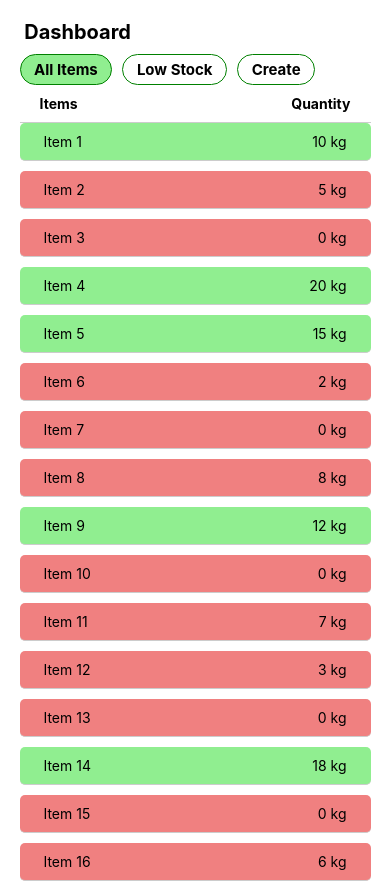
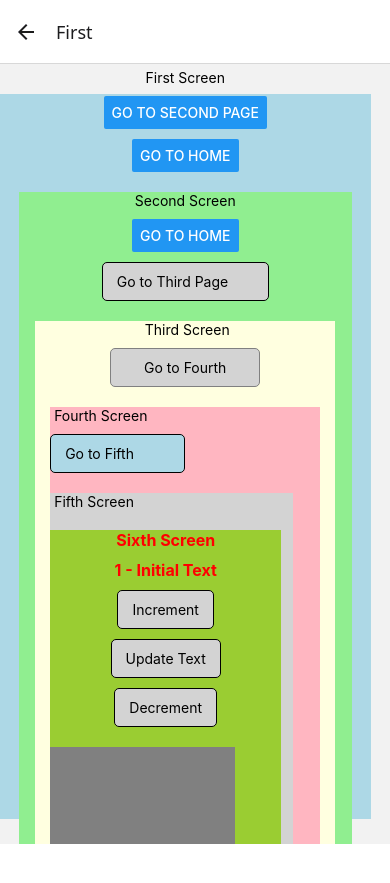
Before and after one commit to Harendrasingh1/ReactNative-Project, a React Native app: screen /First in a window 390 px wide. Shown: the top 883 px of the page. After the commit the page ends 844 px from the top, so only its background shows below. Built offline with nearby package versions, Linux system fonts and the light colour scheme.

Commit message:
Testing page for Knowledge

```diff
--- a/App.tsx
+++ b/App.tsx
@@ -1,4 +1,4 @@
-import React, { useState } from 'react';
+import React, { createContext, useEffect, useState } from 'react';
 import {
   View,
   Text,
@@ -13,7 +13,6 @@ import Parent from './src/components/parent';
 import FruitParent from './src/components/FruiteParent';
 import TestPage from './src/components/flatlist';
 import HandLingUserInput from './src/components/handlingUserInput';
-import Home from './src/screens/home';
 import { createNativeStackNavigator } from '@react-navigation/native-stack';
 import Profile from './src/screens/profile';
 import Search from './src/screens/search';
@@ -23,6 +22,13 @@ import AntDesign from 'react-native-vector-icons/AntDesign';
 import Feather from 'react-native-vector-icons/Feather';
 import FontAwesome from 'react-native-vector-icons/FontAwesome';
 import HomeScreen from './src/dashboardProjectScreens/HomeScreen';
+import Home from './src/Home';
+import Sixth from './src/10Scressn/sixth';
+import Fifth from './src/10Scressn/fifth';
+import Fourth from './src/10Scressn/fourth';
+import Third from './src/10Scressn/third';
+import Second from './src/10Scressn/second';
+import First from './src/10Scressn/first';
 
 const Stack = createNativeStackNavigator();
 
@@ -81,13 +87,33 @@ const Stacknavigation = () => {
     </Stack.Navigator>
   );
 };
+const HomeStack = () => {
+    return (
+        <Stack.Navigator>
+            <Stack.Screen name="Home" component={Home} />
+            <Stack.Screen name="First" component={First} />
+            <Stack.Screen name="Second" component={Second} />
+            <Stack.Screen name="Third" component={Third} />
+            <Stack.Screen name="Fourth" component={Fourth} />
+            <Stack.Screen name="Fifth" component={Fifth} />
+            <Stack.Screen name="Sixth" component={Sixth} />
+        </Stack.Navigator>
+    );
+}
+export const HomeProvider = createContext<any>(null);
+const App = () => {
+    const [count, setCount] = useState(1);
+    const [newText, setNewText] = useState('Initial Text');
 
-const App = () => {
+  console.log("Render");
+
   return (
-    <View>
-        <HomeScreen/>
+    <HomeProvider.Provider value={{count, newText, setCount, setNewText}} >
+    <NavigationContainer>
+        <HomeStack/>
         {/* <TestPage/> */}
-    </View>
+    </NavigationContainer>
+    </HomeProvider.Provider>
     // <NavigationContainer>
     //   <Stacknavigation />
     //     {/* <TabNavigator/> */}
--- /dev/null
+++ b/src/10Scressn/fifth.tsx
@@ -0,0 +1,25 @@
+import { StyleSheet, Text, View } from "react-native"
+import Sixth from "./sixth"
+
+
+const Fifth = () => {
+    return (
+        <View style={styles.fifth}>
+            <Text> Fifth Screen </Text>
+            <Sixth/>
+        </View>
+    )
+}
+
+export default Fifth
+
+const styles = StyleSheet.create({
+    fifth: {
+        width: '90%',
+        height: '90%',
+        backgroundColor: 'lightgray',
+        gap: 10,
+        marginTop: 10,
+    },
+
+})
--- /dev/null
+++ b/src/10Scressn/first.tsx
@@ -0,0 +1,39 @@
+import { Button, ScrollView, StyleSheet, Text, TextInput, View } from 'react-native';
+import Second from './second';
+import React, { useContext } from 'react';
+import { HomeProvider } from '../../App';
+
+const First = ({navigation}: {navigation: any}) => {
+    const {setCount} = useContext(HomeProvider)
+  return (
+    <ScrollView>
+    <View style={styles.first}>
+      <Text> First Screen </Text>
+      <Button title="Go to Second Page" onPress={ () => navigation.navigate('Second') } />
+      <Button title='Go to Home' onPress={() => { navigation.replace("Home") }} />
+      <Second  navigation={navigation}
+      />
+    </View>
+    </ScrollView>
+  );
+};
+
+export default First;
+
+const styles = StyleSheet.create({
+  first: {
+    width: '95%',
+    height: '100%',
+    backgroundColor: 'lightblue',
+    gap: 10,
+    marginTop: 30,
+    alignContent: 'center',
+    justifyContent: 'center',
+    alignItems: 'center'
+
+  },
+  textSyle: {
+    fontSize: 20,
+    fontWeight: 'bold',
+  },
+});
--- /dev/null
+++ b/src/10Scressn/fourth.tsx
@@ -0,0 +1,34 @@
+import { Button, Pressable, StyleSheet, Text, View } from "react-native"
+import Fifth from "./fifth"
+
+
+const Fourth = ({navigation}: {navigation: any}) => {
+    return (
+        <View style= {styles.fourth}>
+            <Text> Fourth Screen </Text>
+            <Pressable onPress={()=>navigation.navigate('Fifth')} style={styles.button}>
+                <Text> Go to Fifth </Text>
+            </Pressable>
+            <Fifth/>
+        </View>
+    )
+}
+
+export default Fourth
+
+const styles = StyleSheet.create({
+    fourth: {
+        width: '90%',
+        height: '90%',
+        backgroundColor: 'lightpink',
+        gap: 10,
+        marginTop: 10,
+    },
+    button: {
+        width: '50%',
+        backgroundColor: 'lightblue',
+        padding: 10,
+        borderRadius: 5,
+        borderWidth: 1,
+    }
+})
--- /dev/null
+++ b/src/10Scressn/second.tsx
@@ -0,0 +1,39 @@
+import { Button, Pressable, StyleSheet, Text, View } from "react-native"
+import Third from "./third"
+import { useContext } from "react"
+import { HomeProvider } from "../../App"
+
+
+const Second = ({navigation}: {navigation: any}) => {
+    const {setCount, setNewText} = useContext(HomeProvider)
+    return (
+        <View style={styles.second}>
+            <Text>Second Screen</Text>
+            <Button title='Go to Home' onPress={() => { navigation.replace("Home") }} />
+            <Pressable onPress={()=>navigation.navigate('Third')} style={styles.button}>
+                <Text> Go to Third Page</Text>
+            </Pressable>
+            <Third navigation={navigation}/>
+        </View>
+    )
+}
+
+export default Second
+
+const styles = StyleSheet.create({
+    second: {
+        width: '90%',
+        height: '90%',
+        backgroundColor: 'lightgreen',
+        gap: 10,
+        marginTop: 10,
+        alignItems: 'center'
+    },
+    button: {
+        width: '50%',
+        backgroundColor: 'lightgray',
+        padding: 10,
+        borderRadius: 5,
+        borderWidth: 1,
+    }
+})
--- /dev/null
+++ b/src/10Scressn/seventh.tsx
@@ -0,0 +1,25 @@
+import { StyleSheet, Text, View } from "react-native"
+
+
+const Seventh = () => {
+    return (
+        <View style={styles.seventh}>
+            <Text>Seventh Screen</Text>
+        </View>
+    )
+}
+
+const styles = StyleSheet.create({
+    seventh: {
+        width: '80%',
+        height: '80%',
+        backgroundColor: 'gray',
+        gap: 10,
+        marginTop: 10,
+        flex: 1,
+        alignItems: 'center',
+        justifyContent: 'center',
+    }
+})
+
+export default Seventh
--- /dev/null
+++ b/src/10Scressn/sixth.tsx
@@ -0,0 +1,53 @@
+import { useContext } from "react"
+import { Pressable, StyleSheet, Text, View } from "react-native"
+import { HomeProvider } from "../../App"
+import Seventh from "./seventh"
+
+
+
+
+const Sixth = () => {
+    const { count, newText, setCount, setNewText } = useContext(HomeProvider)
+    return (
+        <View style={styles.sixth}>
+            <Text style={styles.text}> Sixth Screen </Text>
+            <Text style={styles.text}> {count} - {newText} </Text>
+            <Pressable style={styles.button} onPress={() => setCount(count + 1)}>
+                <Text> Increment </Text>
+            </Pressable>
+            <Pressable style={styles.button} onPress={() => setNewText(`Updated Text ${count}`)}>
+                <Text> Update Text </Text>
+            </Pressable>
+            <Pressable style={styles.button} onPress={() => setCount(count - 1)}>
+                <Text> Decrement </Text>
+            </Pressable>
+            <Seventh/>
+        </View>
+    )
+}
+
+export default Sixth
+
+const styles = StyleSheet.create({
+    sixth: {
+        width: '95%',
+        height: '90%',
+        backgroundColor: 'yellowgreen',
+        gap: 10,
+        marginTop: 10,
+    },
+    button: {
+        backgroundColor: 'lightgray',
+        padding: 10,
+        borderRadius: 5,
+        borderWidth: 1,
+        borderColor: 'black',
+        alignSelf: 'center',
+    },
+    text: {
+        fontSize: 16,
+        fontWeight: 'bold',
+        color: 'red',
+        textAlign: 'center',
+    }
+})
--- /dev/null
+++ b/src/10Scressn/third.tsx
@@ -0,0 +1,41 @@
+import { StyleSheet, Text, TouchableOpacity, View } from "react-native"
+import Fourth from "./fourth"
+import { HomeProvider } from "../../App"
+import { useContext } from "react"
+
+
+const Third = ({navigation}: {navigation: any}) => {
+    const { setCount, setNewText } = useContext(HomeProvider)
+    return (
+        <View style={styles.third}>
+            <Text> Third Screen</Text>
+            <TouchableOpacity style={styles.button} onPress={() => navigation.navigate('Fourth')}>
+                <Text>Go to Fourth</Text>
+            </TouchableOpacity>
+            <Fourth navigation={navigation}/>
+        </View>
+    )
+}
+
+export default Third
+
+const styles = StyleSheet.create({
+    third: {
+        width: '90%',
+        height: '90%',
+        backgroundColor: 'lightyellow',
+        gap: 10,
+        marginTop: 10,
+        alignItems: 'center',
+    },
+    button: {
+        width: '50%',
+        alignItems: 'center',
+        justifyContent: 'center',
+        backgroundColor: 'lightgray',
+        padding: 10,
+        borderRadius: 5,
+        borderWidth: 1,
+        borderColor: 'gray',
+    }
+})
--- a/src/Home.tsx
+++ b/src/Home.tsx
@@ -0,0 +1,73 @@
+import React, { createContext, useContext, useEffect, useState } from 'react';
+import { Button, ScrollView, StyleSheet, Text, View } from 'react-native';
+import { HomeProvider } from '../App';
+
+const Home = ({ navigation }: { navigation: any }) => {
+    let k = 0;
+  const { count, newText, setCount } = useContext(HomeProvider);
+  useEffect(() => {
+    console.log('Home Mounted');
+
+    return () => {
+      console.log('Home Unmounted');
+    };
+  },);
+
+  useEffect(() => {
+    console.log('Home Updated');
+  }, [count]);
+
+  return (
+    <ScrollView>
+      <View style={styles.container}>
+        <View style={styles.box}>
+            <Text style={styles.homeText}> Home Page</Text>
+        </View>
+        <Text style={styles.containerText}> Result:
+          {count} & {newText} in Home
+        </Text>
+        <Button
+          title="Increment"
+          onPress={() =>  {
+            k = k+2;
+          }
+                // setCount(count + 1)}
+          }
+        />
+        <Button
+          title="Go to first"
+          onPress={() => navigation.replace('First')}
+        />
+      </View>
+    </ScrollView>
+  );
+};
+
+const styles = StyleSheet.create({
+  container: {
+    padding: 10,
+    gap: 10,
+  },
+  box:{
+    width: '100%',
+    height: 100,
+    backgroundColor: 'lightgray',
+    borderWidth: 1,
+    borderColor: 'gray',
+    alignContent: 'center',
+    alignItems: 'center',
+    justifyContent: 'center',
+  },
+  containerText: {
+    fontSize: 16,
+    fontWeight: 'bold',
+    textAlign: 'center',
+
+  },
+  homeText: {
+    fontSize: 20,
+    fontWeight: 'bold',
+  }
+});
+
+export default Home;
--- a/src/dashboardProjectScreens/CreateItem.tsx
+++ b/src/dashboardProjectScreens/CreateItem.tsx
@@ -9,7 +9,7 @@ import {
   View,
 } from 'react-native';
 
-const Create = ({ data, setData }) => {
+const Create = ({ data, setData } : { data: any[], setData: any }) => {
   const [itemName, setItemName] = useState('');
   const [stock, setStock] = useState('');
   const [isEdit, setEdit] = useState(false);
@@ -98,6 +98,7 @@ const Create = ({ data, setData }) => {
   );
 };
 
+
 export default Create;
 
 const styles = StyleSheet.create({
```
Also changed, not shown: src/REACT/reactLifecycleMethode.jsx (added, +17 -0 lines).
